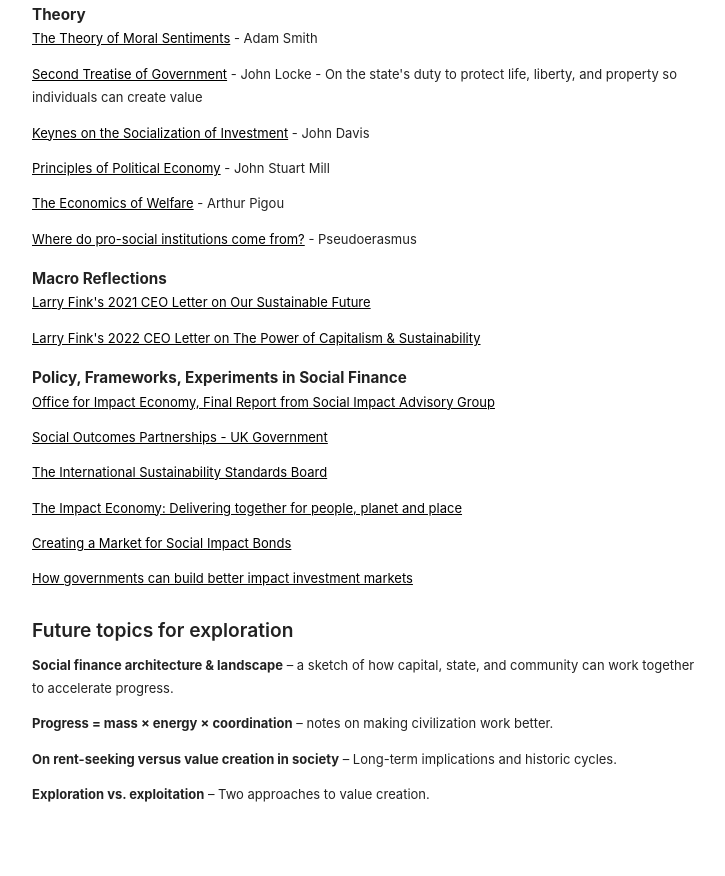
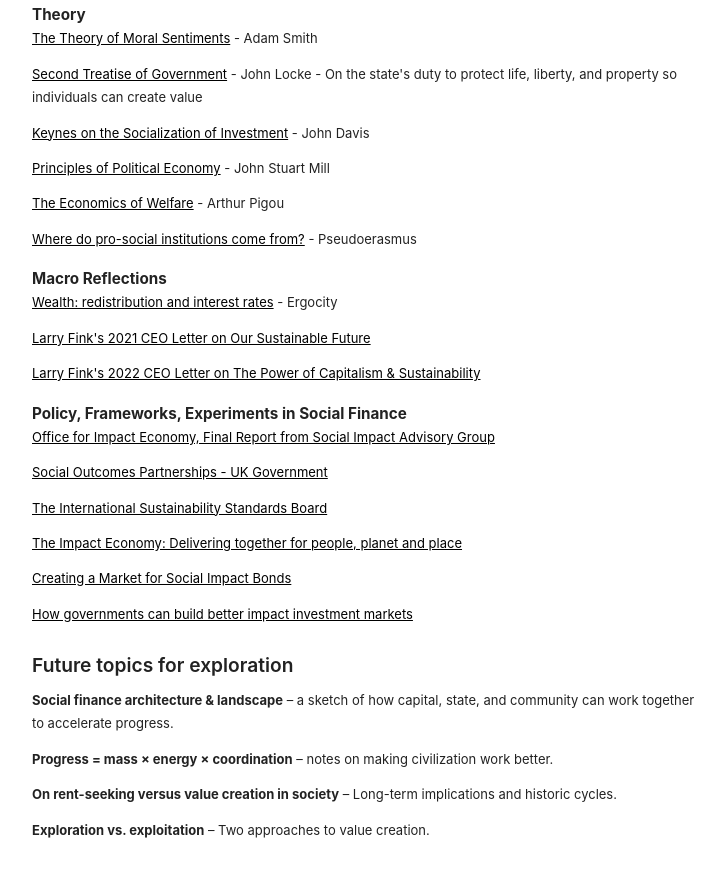
Before and after one commit to mlemerle/maxlemerle.com, a plain HTML site: page social-finance.html in a window 1280 px wide. Shown: the part 916-1792 px from the top of the page, without its empty margins (272-997 px from the left). Drawn offline with Linux system fonts and the light colour scheme.

Commit message:
Update social-finance.html

```diff
--- a/social-finance.html
+++ b/social-finance.html
@@ -51,6 +51,7 @@
 
     <h3>Macro Reflections</h3>
     <ul>
+      <li><a href="https://ergodicityeconomics.com/2017/08/14/wealth-redistribution-and-interest-rates/">Wealth: redistribution and interest rates</a> - Ergocity</li>
       <li><a href="https://www.blackrock.com/corporate/investor-relations/2021-larry-fink-ceo-letter">Larry Fink's 2021 CEO Letter on Our Sustainable Future</a></li>
       <li><a href="https://www.blackrock.com/corporate/investor-relations/2022-larry-fink-ceo-letter">Larry Fink's 2022 CEO Letter on The Power of Capitalism & Sustainability</a></li>
     </ul>
```
